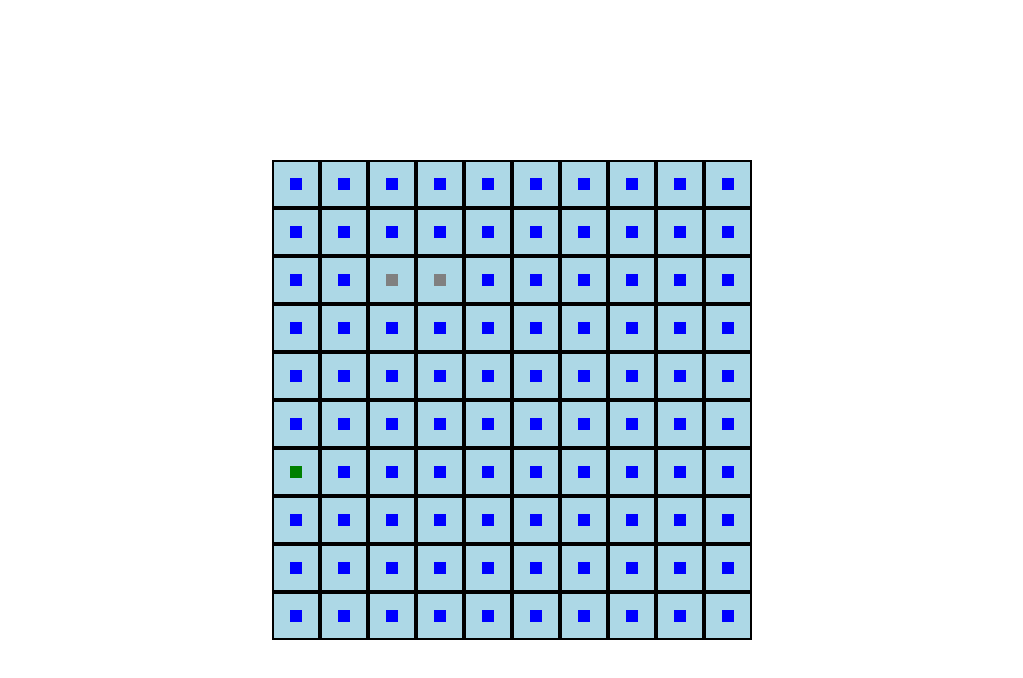
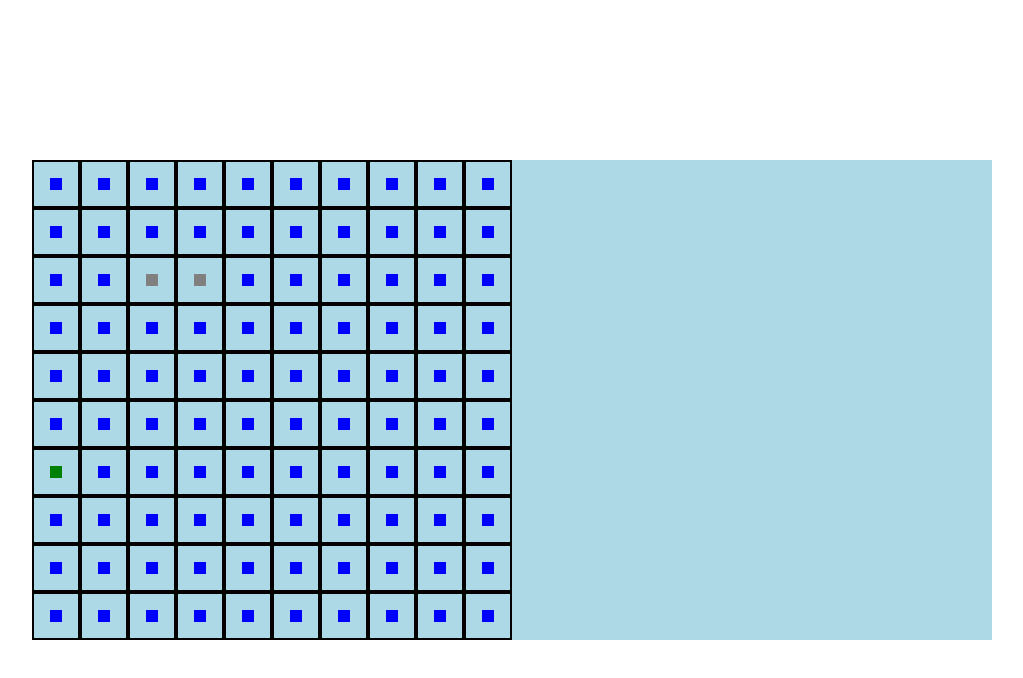
Before and after one commit to yari-dewalt/battleship, a website built with webpack: page dist/index.html in a window 1280 px wide. Shown: the whole page, without its empty margins (128-1151 px from the left). Built offline with nearby package versions, Linux system fonts and the light colour scheme.

Commit message:
Add player and computer gameboards

```diff
--- a/dist/index.html
+++ b/dist/index.html
@@ -9,7 +9,8 @@
   </head>
   <body>
     <div id="container">
-      <div class="gameboard"></div>
+      <div class="gameboard" id="player-gameboard"></div>
+      <div class="gameboard" id="computer-gameboard"></div>
     </div>
   </body>
 </html>
```
